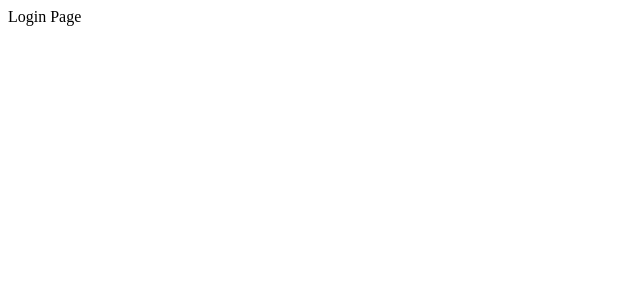
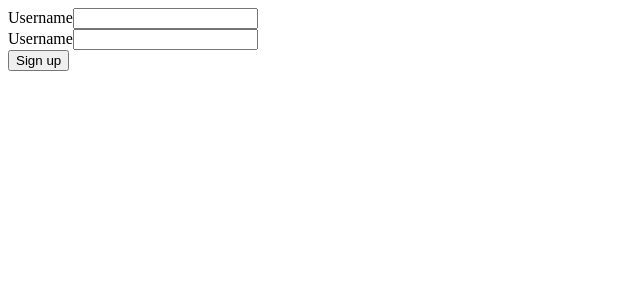
Before and after one commit to devLana/react-auth-app, a React app: page /login in a window 1280 px wide. Shown: the top 300 px of the page, without its empty margins (0-640 px from the left). Built offline with nearby package versions, Linux system fonts and the light colour scheme; the HTML template or start-up script is replaced by a standard one.

Commit message:
sign up/login Form component

```diff
--- /dev/null
+++ b/src/Components/Form.js
@@ -0,0 +1,58 @@
+import { useState } from "react";
+import PropTypes from "prop-types";
+
+const formFields = { userName: "", password: "" };
+
+const Form = ({ type }) => {
+  const [values, setValues] = useState(formFields);
+  const [errors, setErrors] = useState(formFields);
+
+  const submitHandler = {};
+
+  return (
+    <form noValidate onSubmit={submitHandler}>
+      <div className="form__group">
+        <div className="form__input">
+          <label htmlFor="username">Username</label>
+          <input
+            id="username"
+            type="text"
+            name="userName"
+            value={values.userName}
+          />
+        </div>
+        {errors.userName && (
+          <div className="form__error">{errors.userName}</div>
+        )}
+      </div>
+      <div className="form__group">
+        <div className="form__input">
+          <label htmlFor="password">Username</label>
+          <input
+            id="password"
+            type="password"
+            name="password"
+            value={values.password}
+          />
+        </div>
+        {errors.password && (
+          <div className="form__error">{errors.password}</div>
+        )}
+      </div>
+      <div className="form__group">
+        <div className="form__input">
+          <input
+            type="submit"
+            value={type === "login" ? "Log in" : "Sign up"}
+          />
+        </div>
+      </div>
+    </form>
+  );
+};
+
+Form.propTypes = {
+  type: PropTypes.string.isRequired,
+};
+
+export default Form;
--- a/src/pages/LogIn.jsx
+++ b/src/pages/LogIn.jsx
@@ -1,3 +1,16 @@
-const LogIn = () => <div>Login Page</div>;
+import { Redirect } from "react-router-dom";
+import Form from "../Components/Form";
+import { isLoggedIn } from "../utils/auth";
+import constants from "../utils/Constants";
+
+const LogIn = () => {
+  const userIsLoggedIn = isLoggedIn();
+
+  return (
+    <div>
+      {userIsLoggedIn ? <Redirect to={constants.LANDING_ROUTE} /> : <Form />}
+    </div>
+  );
+};
 
 export default LogIn;
--- a/src/pages/SignUp.jsx
+++ b/src/pages/SignUp.jsx
@@ -1,3 +1,16 @@
-const SignUp = () => <div>Sign Up Page</div>;
+import { Redirect } from "react-router-dom";
+import Form from "../Components/Form";
+import { isLoggedIn } from "../utils/auth";
+import constants from "../utils/Constants";
+
+const SignUp = () => {
+  const userIsLoggedIn = isLoggedIn();
+
+  return (
+    <div>
+      {userIsLoggedIn ? <Redirect to={constants.LANDING_ROUTE} /> : <Form />}
+    </div>
+  );
+};
 
 export default SignUp;
```
